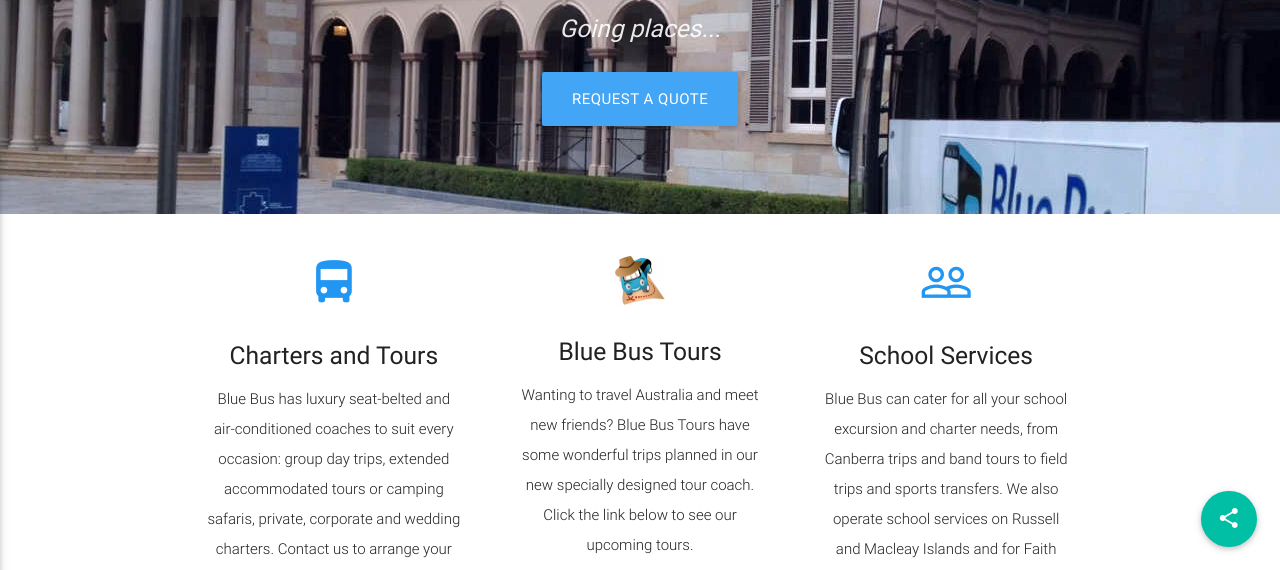
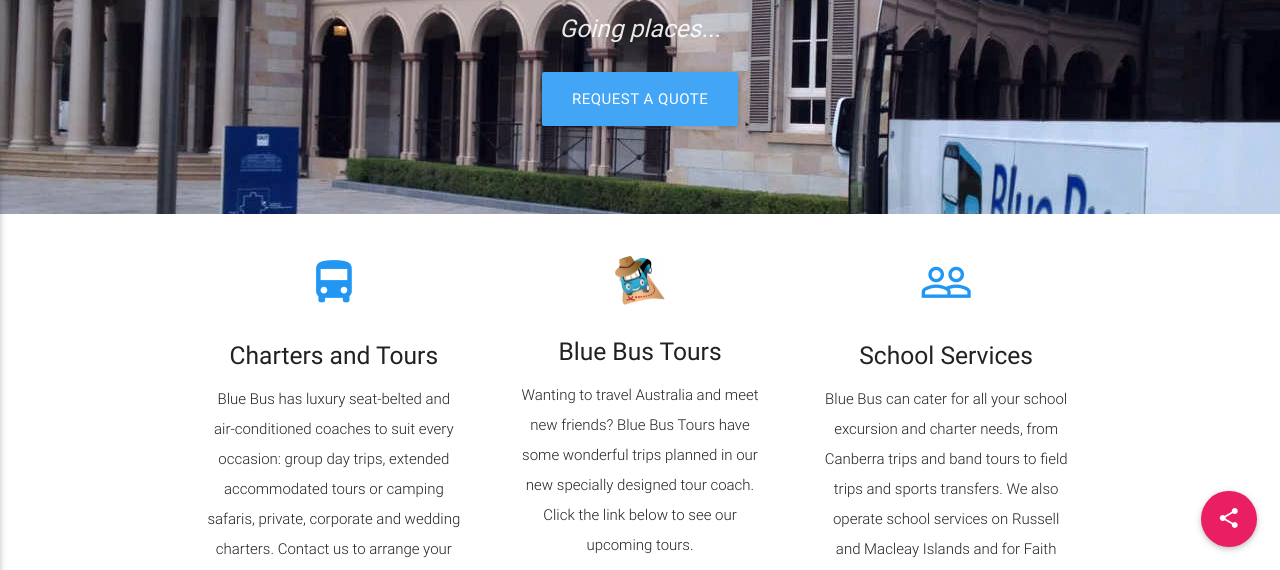
Before and after one commit to doctor-adayum/bluebus, a plain HTML site: page index.html in a window 1280 px wide. Shown: the part 230-800 px from the top of the page. Drawn offline with nearby package versions, Linux system fonts and the light colour scheme.

Commit message:
Update index.html

```diff
--- a/index.html
+++ b/index.html
@@ -584,7 +584,7 @@
 
   <!-- Floating action button -->
 	<div class="fixed-action-btn" style="bottom: 24px; right: 24px;">
-		<a class="btn-floating btn-large teal accent-4  waves-effect waves-light"><i class="large material-icons">share</i></a>
+		<a class="btn-floating btn-large pink waves-effect waves-light"><i class="large material-icons">share</i></a>
 		<ul>
 			<li><a class="btn-floating cyan waves-effect waves-light tooltipped" data-position="bottom" data-delay="50" data-tooltip="Facebook" href="https://www.facebook.com/blueclasstravel"><i class="fa fa-facebook"></i><!--<i class="material-icons">person_outline</i>--></a></li>
 			<li><a class="btn-floating green waves-effect waves-light tooltipped" data-position="bottom" data-delay="50" data-tooltip="Email us" href="mailto:info@bluebus.com.au"><i class="material-icons">email</i></a></li>
```
